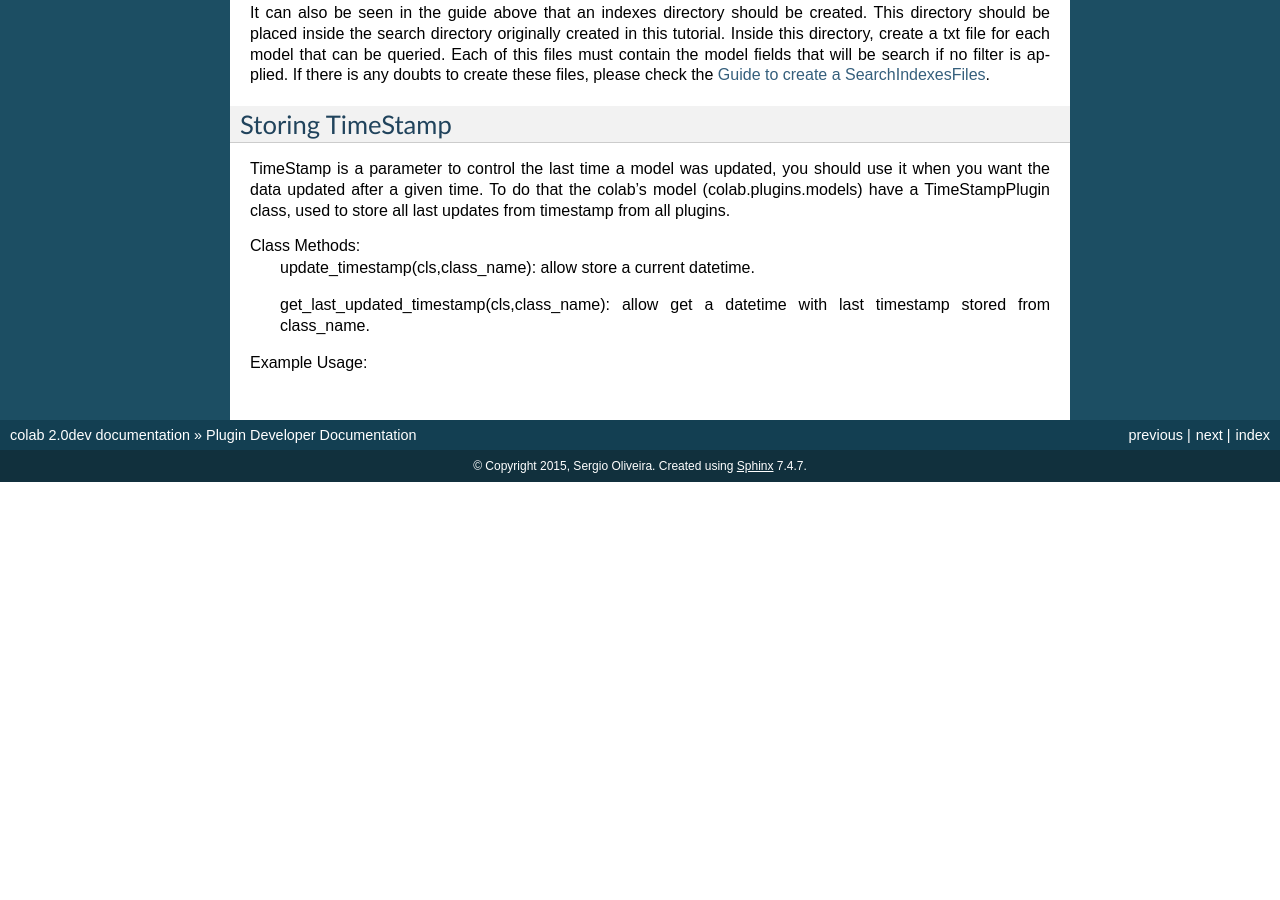
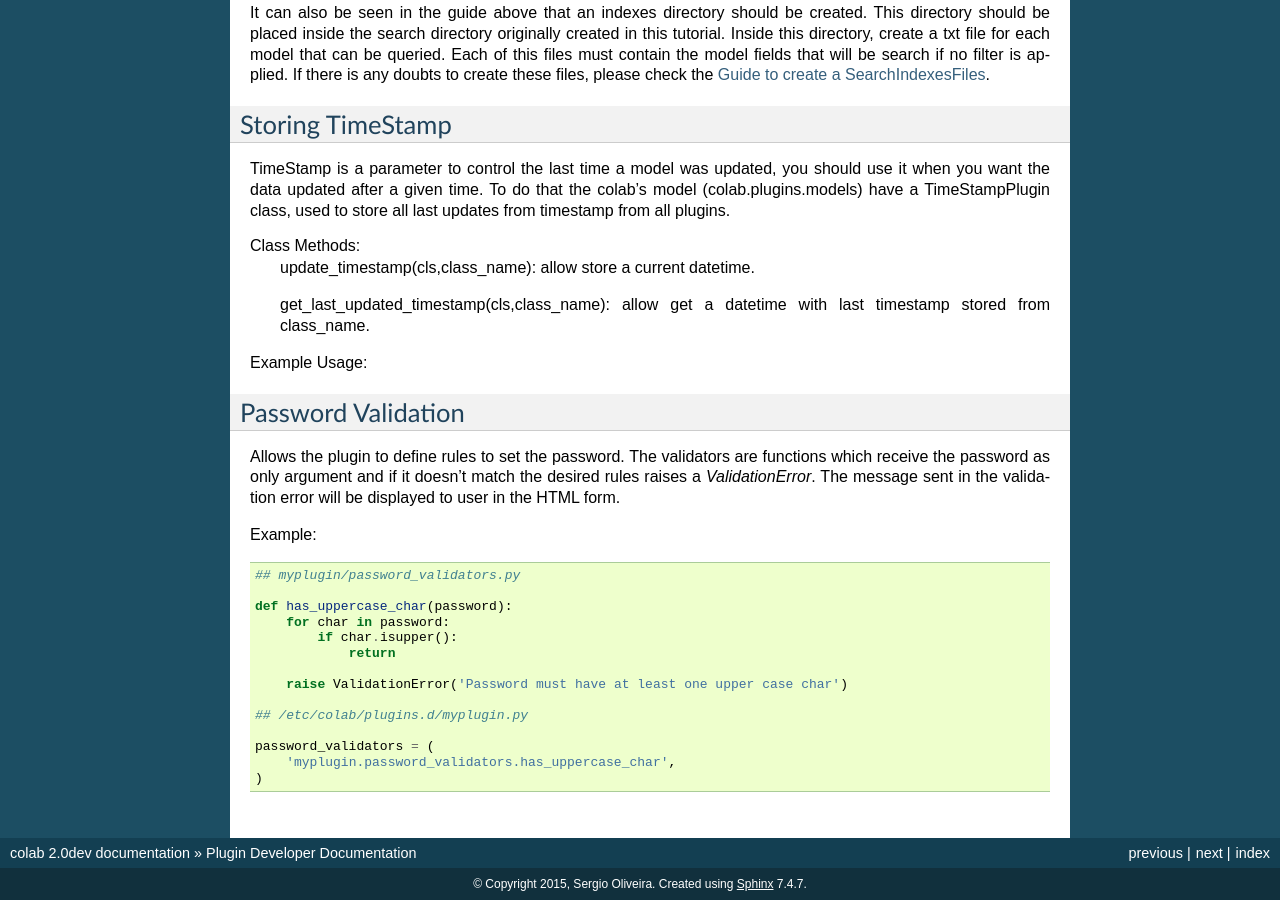
Before and after one commit to colab/colab, a Sphinx documentation site: the page built from docs/source/plugindev.rst, in a window 1280 px wide and 900 px high, scrolled down 2482 px. Built offline with Sphinx 7.4.7, drawn with Linux system fonts in a browser that asks for light colours; formulas are drawn with MathJax 3; before the commit the page ends 2964 px from its top, so only the background shows below that.

Commit message:
Added docs for password validators

```diff
--- a/docs/source/plugindev.rst
+++ b/docs/source/plugindev.rst
@@ -189,3 +189,31 @@ Example Usage:
 
        def get_last_updated_timestamp(self):
           return TimeStampPlugin.get_last_updated_timestamp('TestPlugin')
+
+
+Password Validation
+-------------------
+
+Allows the plugin to define rules to set the password. The validators
+are functions which receive the password as only argument and if it
+doesn't match the desired rules raises a `ValidationError`. The message
+sent in the validation error will be displayed to user in the HTML form.
+
+Example:
+
+.. code-block:: python
+
+   ## myplugin/password_validators.py
+
+   def has_uppercase_char(password):
+       for char in password:
+           if char.isupper():
+               return
+
+       raise ValidationError('Password must have at least one upper case char')
+
+   ## /etc/colab/plugins.d/myplugin.py
+
+   password_validators = (
+       'myplugin.password_validators.has_uppercase_char',
+   )
```
Also changed, not shown: docs/source/user.rst (+9 -0 lines).
